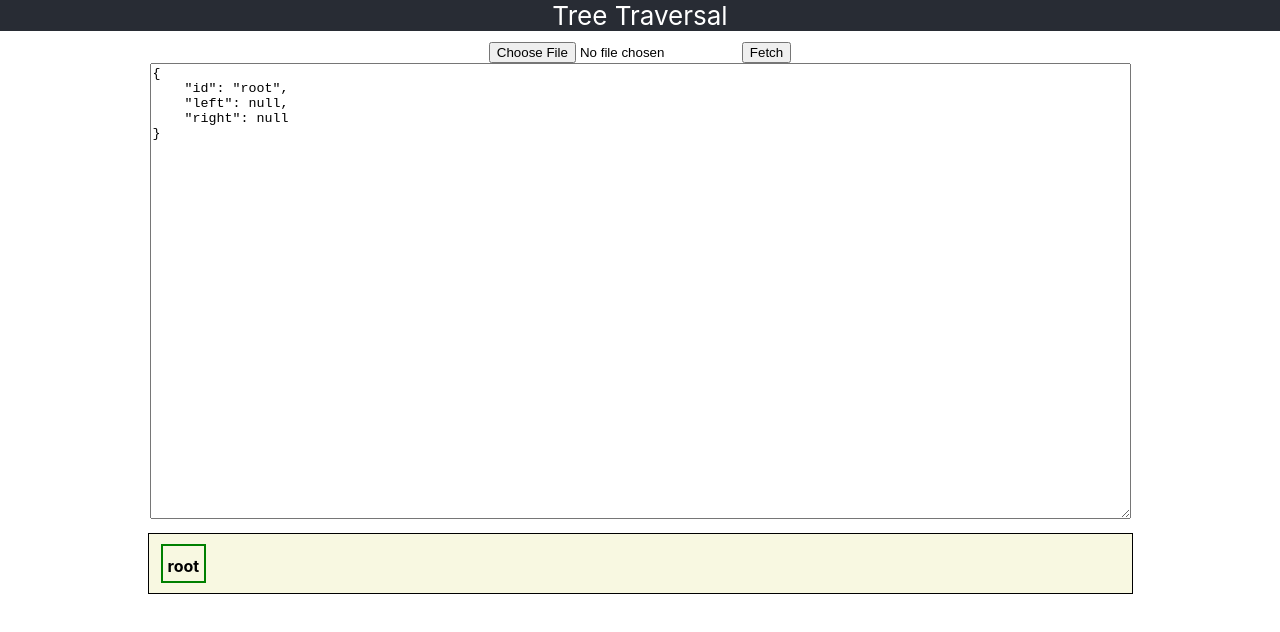
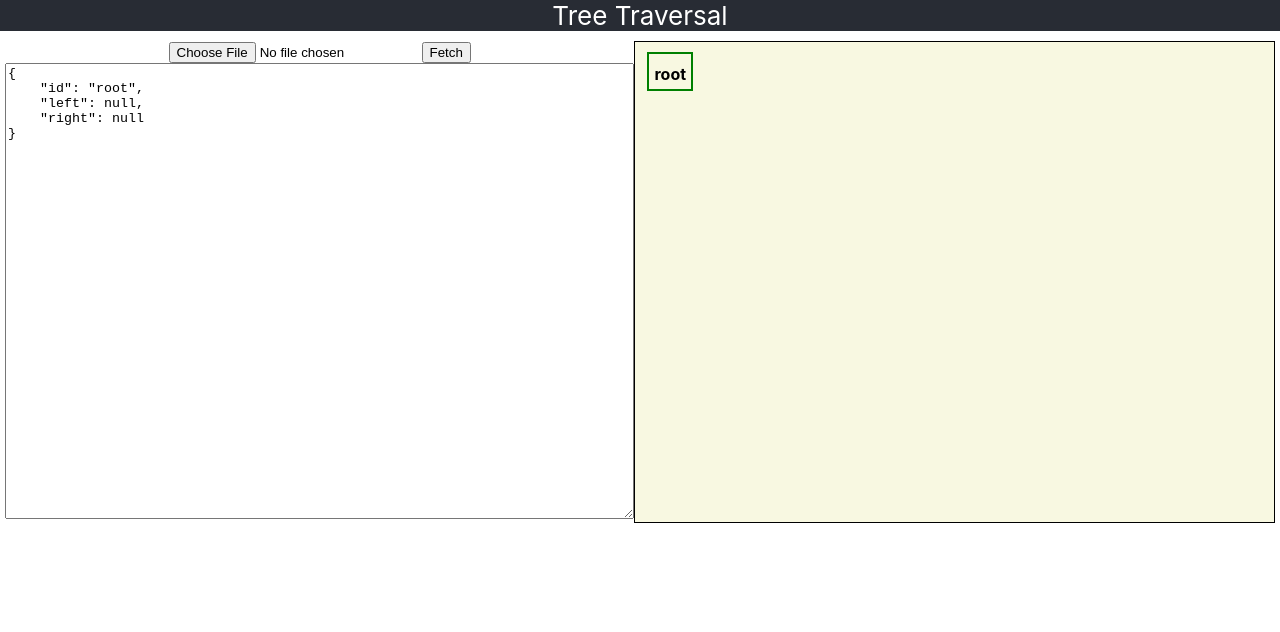
Before and after one commit to suleymarz/mwt-project, a React (Create React App) app: page / in a window 1280 px wide. Shown: the top 632 px of the page. Built offline with nearby package versions, Linux system fonts and the light colour scheme.

Commit message:
[WIP] Fix null crash

```diff
--- a/src/components/BodyContainer/index.styles.scss
+++ b/src/components/BodyContainer/index.styles.scss
@@ -2,8 +2,14 @@
   > * {
     margin: 10px 5px;
   }
+
+  .flex-container {
+    display: flex;
+  }
+
+
   .OutputContainer{
-    width: 985px;
+    width: 100%;
     padding: 10px;
     margin: 0 auto;
     box-sizing: border-box;
--- a/src/components/BodyContainer/index.tsx
+++ b/src/components/BodyContainer/index.tsx
@@ -38,9 +38,11 @@ const BodyContainer = ({ bodyMessage }: BodyContainerT): JSX.Element => {
         <main className='App-body'>
             {bodyMessage}
 
-            <JSONParser onChange={onInputChange} />
-            <div className='OutputContainer'>
-                <TreeOutput treeNode={treeNode} />
+            <div className='flex-container'>
+                <JSONParser onChange={onInputChange} />
+                <div className='OutputContainer'>
+                    <TreeOutput treeNode={treeNode} />
+                </div>
             </div>
         </main>
     )
--- a/src/components/JSONParser/index.styles.scss
+++ b/src/components/JSONParser/index.styles.scss
@@ -1,3 +1,16 @@
+$purple: #3b2e58;
+$cod-gray: #171717;
+$white: #ffffff;
+
+
+.JsonParser {
+  width: 100%;
+
+  .JsonParser-textarea {
+    width: 100%;
+    box-sizing: border-box;
+  }
+
   .error-box {
     outline-color: red;
     border:1px solid red;
@@ -8,3 +21,4 @@
     padding: 5px 0;
     font-weight: bold;
   }
+}
--- a/src/components/JSONParser/index.tsx
+++ b/src/components/JSONParser/index.tsx
@@ -6,6 +6,7 @@ import parseArrayToTree from '../../utilities/parseArrayToTree'
 import { isValidJSON, hasObjectBinTreeStructure } from '../../utilities/validations'
 import './index.styles.scss'
 import getSmallestSubtree from '../../utilities/getSmallestSubtree'
+import classNames from 'classnames'
 
 export interface TreeInputProps {
     onChange: (newTreeNode: BinTreeNodeT) => void
@@ -71,17 +72,16 @@ const JSONParser = ({ onChange }: TreeInputProps) => {
     }, [treeNode])
 
     return (
-        <div>
+        <div className='JsonParser'>
             <input type='file' onChange={handleFileUpload} accept='*.json,*.txt' ref={inputRef} />
 
             <button onClick={handleProcess}>Fetch</button>
             <br />
             <textarea
                 rows={30}
-                cols={120}
                 value={treeText}
                 onChange={handleTextAreaChange}
-                className={error && 'error-box'}
+                className={classNames('JsonParser-textarea', { 'error-box': error })}
             />
             {error && <p className='error-msg'>{error.msg}</p>}
         </div>
--- a/src/components/TreeOutput/index.tsx
+++ b/src/components/TreeOutput/index.tsx
@@ -11,7 +11,7 @@ export interface TreeOutputProps {
 
 export const TreeOutput = ({ treeNode }: TreeOutputProps) => {
     const { smallestSubtree } = useContext(AppStateContext)
-    const isSmallestSubtreeNode = smallestSubtree.id === treeNode.id
+    const isSmallestSubtreeNode = smallestSubtree && treeNode && smallestSubtree.id === treeNode.id
 
     if (!treeNode || !treeNode.id) {
         return <div className='treeNode' />
--- a/src/utilities/getSmallestSubtree.ts
+++ b/src/utilities/getSmallestSubtree.ts
@@ -11,18 +11,18 @@ import { BinTreeNodeT } from '../types'
  * @returns number
  * */
 
-const getSmallestSubtree = (root: BinTreeNodeT, subtreeNode: BinTreeNodeT | null = null) => {
+const getSmallestSubtree = (root: BinTreeNodeT) => {
     if (!root) return root
 
     const leftHeight = getTreeHeight(root['left'])
     const rightHeight = getTreeHeight(root['right'])
 
     if (rightHeight === leftHeight) {
-        return subtreeNode || root
+        return root
     } else if (leftHeight < rightHeight) {
-        return getSmallestSubtree(root['right'], root)
+        return getSmallestSubtree(root['right'])
     } else {
-        return getSmallestSubtree(root['left'], root)
+        return getSmallestSubtree(root['left'])
     }
 }
 
--- a/tsconfig.json
+++ b/tsconfig.json
@@ -10,7 +10,7 @@
     "skipLibCheck": true,
     "esModuleInterop": true,
     "allowSyntheticDefaultImports": true,
-    "strict": true,
+    "strict": false,
     "forceConsistentCasingInFileNames": true,
     "noFallthroughCasesInSwitch": true,
     "module": "esnext",
@@ -18,7 +18,8 @@
     "resolveJsonModule": true,
     "isolatedModules": true,
     "noEmit": true,
-    "jsx": "react-jsx"
+    "jsx": "react-jsx",
+    "suppressImplicitAnyIndexErrors": true
   },
   "include": [
     "src"
```
Also changed, not shown: src/test/smallest-subtree/testTreeArray5.json (+1 -1 lines). Lines whose indentation alone changed are shown as unchanged.
